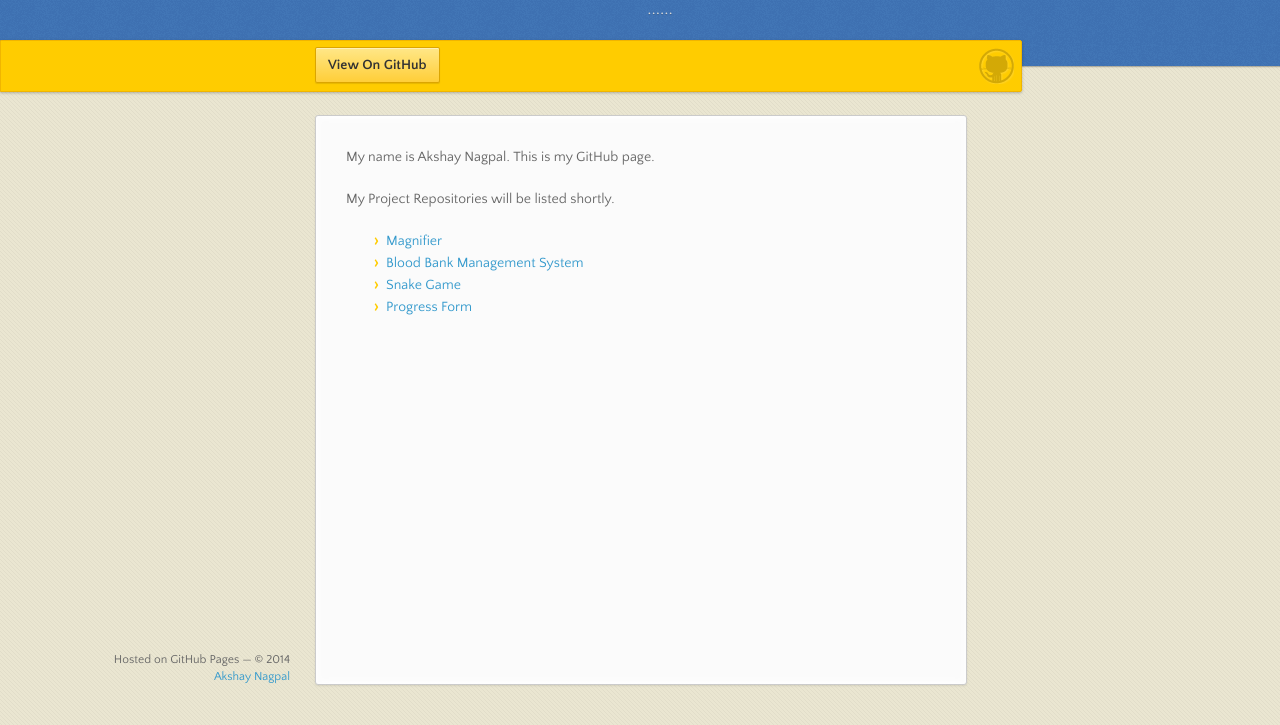
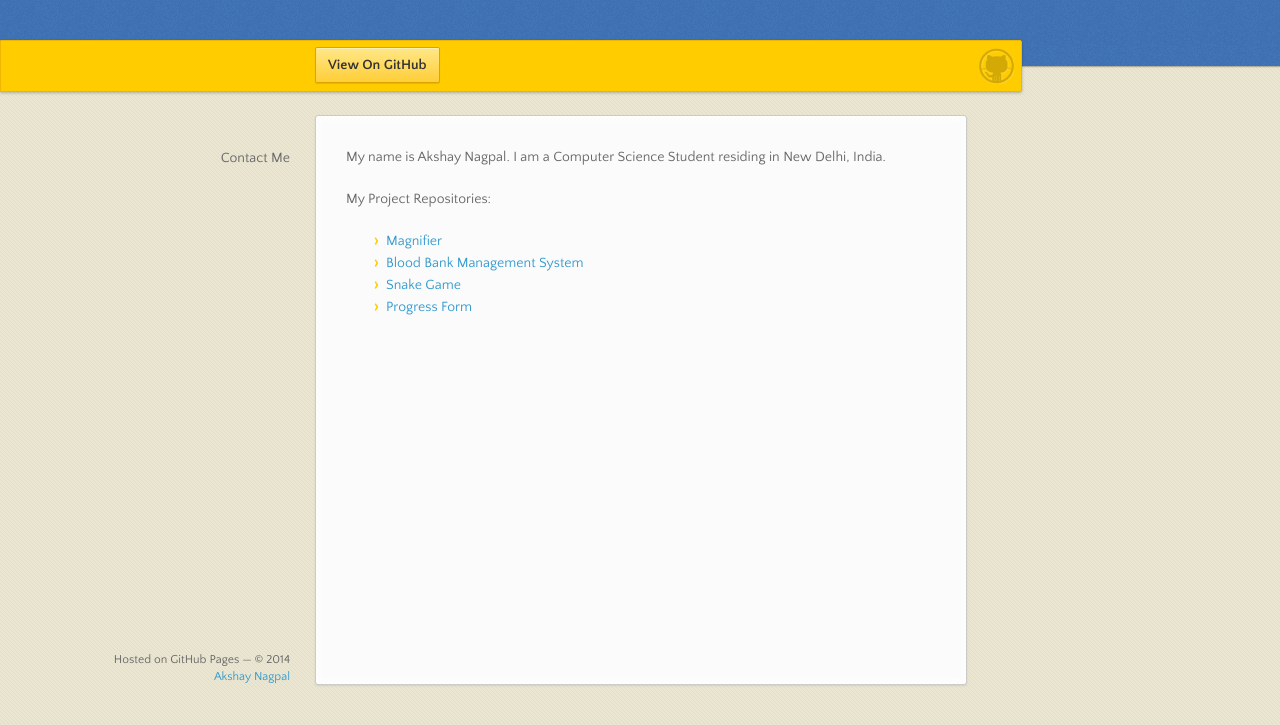
Before and after one commit to akshaynagpal/akshaynagpal.github.io, a plain HTML site: page index.html in a window 1280 px wide. Shown: the part 75-800 px from the top of the page. Drawn offline with nearby package versions, Linux system fonts and the light colour scheme.

Commit message:
Update index.html

```diff
--- a/index.html
+++ b/index.html
@@ -18,7 +18,7 @@
 
       <header>
         <h1>akshaynagpal.github.io</h1>
-        <p>......</p>
+        <p><bean-coder></bean></p>
       </header>
 
       <div id="banner">
@@ -30,18 +30,17 @@
     <div class="wrapper">
       <nav>
         <ul>
+        <li>Contact Me</li>
         </ul>
       </nav>
       <section>
-        <p>My name is Akshay Nagpal. This is my GitHub page.</p>
-        <p>My Project Repositories will be listed shortly.</p>
+        <p>My name is Akshay Nagpal. I am a Computer Science Student residing in New Delhi, India.</p>
+        <p>My Project Repositories:</p>
         <ul>
         <li><a href="http://akshaynagpal.github.io/magnifier/">Magnifier</a></li>
         <li><a href="http://akshaynagpal.github.io/BloodBankManagementSystem_Version_1.1/">Blood Bank Management System</a></li>
         <li><a href="">Snake Game</a></li>
         <li><a href="http://akshaynagpal.github.io/progress_form/">Progress Form</a></li>
-
-
         </ul>
       </section>
       <footer>
```
